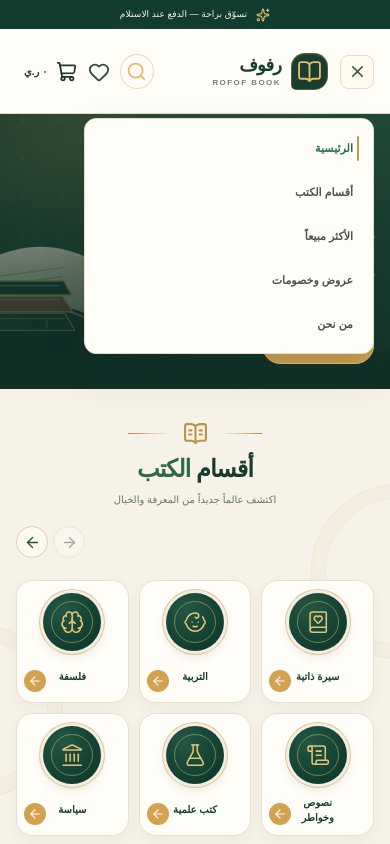
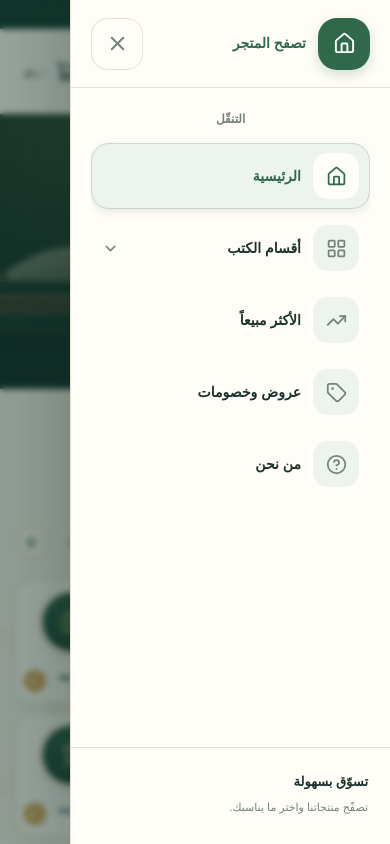
Before and after one commit to hussam461/Rofof-book, a Next.js app in the folder storefront/: page / in a window 390 px wide. Both pictures are taken after a click on the button 357 px from the left and 71 px from the top of the page. Shown: the top 844 px of the page. Built offline with nearby package versions, Linux system fonts and the light colour scheme.

Commit message:
feat: implement a polished mobile navigation drawer

```diff
--- a/storefront/src/app/styles/storefront-header.css
+++ b/storefront/src/app/styles/storefront-header.css
@@ -141,9 +141,6 @@
   position: absolute;
   z-index: -2;
   inset: 0;
-  background-image: url("/images/rofof-home-banner.svg");
-  background-position: center;
-  background-size: cover;
 }
 .home-banner-art img {
   object-fit: cover;
@@ -424,8 +421,8 @@
     min-height: 275px;
     align-items: flex-end;
   }
-  .home-banner-art {
-    background-position: 42% center;
+  .home-banner-art img {
+    object-position: 42% center;
   }
   .home-banner::after {
     background: linear-gradient(0deg, #102f27ed 0%, #102f27ac 42%, #102f2730 100%);
@@ -470,6 +467,19 @@
 .mobile-nav-toggle {
   display: none;
 }
+.mobile-menu-backdrop,
+.mobile-menu-header,
+.mobile-menu-section-label,
+.mobile-menu-icon,
+.mobile-menu-chevron,
+.mobile-menu-footer {
+  display: none;
+}
+.mobile-menu-content {
+  display: flex;
+  align-items: center;
+  gap: clamp(12px, 1.6vw, 25px);
+}
 .store-topbar {
   position: sticky;
   top: 0;
@@ -495,59 +505,195 @@
     justify-content: center;
     order: 0;
     padding: 0;
-    border: 1px solid #e5ddca;
+    border: 1px solid var(--border);
     border-radius: 8px;
-    background: #fffaf0;
-    color: #28543d;
+    background: var(--store-surface);
+    color: var(--store-brand);
   }
   .header-actions {
     display: flex;
     order: 2;
   }
   .main-navigation {
-    position: absolute;
-    z-index: 60;
-    top: calc(100% + 5px);
+    position: fixed;
+    z-index: 120;
+    top: 0;
     right: 0;
     left: auto;
-    display: none;
-    width: min(290px, calc(100vw - 32px));
+    width: min(440px, 82vw);
     min-width: 0;
+    height: 100vh;
+    height: 100dvh;
     flex-direction: column;
     align-items: stretch;
-    gap: 2px;
-    padding: 8px;
-    border: 1px solid #e6decc;
-    border-radius: 12px;
+    gap: 0;
+    overflow: hidden;
+    padding: 0 20px;
+    border-left: 1px solid var(--border);
     background: var(--store-surface);
-    box-shadow: 0 18px 40px #1b30222b;
+    box-shadow: -16px 0 50px #172a2530;
+    transform: translateX(100%);
+    visibility: hidden;
+    pointer-events: none;
+    transition: transform .28s ease, visibility .28s ease;
   }
   .main-navigation.is-open {
+    transform: translateX(0);
+    visibility: visible;
+    pointer-events: auto;
+  }
+  .mobile-menu-backdrop {
+    position: fixed;
+    z-index: 110;
+    inset: 0;
+    display: block;
+    width: 100%;
+    height: 100%;
+    padding: 0;
+    border: 0;
+    background: #102f2770;
+    backdrop-filter: blur(3px);
+    cursor: pointer;
+  }
+  .mobile-menu-header {
     display: flex;
+    min-height: 88px;
+    flex: 0 0 auto;
+    align-items: center;
+    justify-content: space-between;
+    gap: 12px;
+    margin-inline: -20px;
+    padding-inline: 20px;
+    border-bottom: 1px solid var(--border);
   }
-  .main-navigation a {
+  .mobile-menu-header > strong {
+    flex: 1;
+    color: var(--store-brand);
+    font-size: 14px;
+    font-weight: 750;
+  }
+  .main-navigation .mobile-menu-home,
+  .mobile-menu-close {
+    display: grid;
+    width: 52px;
+    height: 52px;
+    flex: 0 0 52px;
+    place-items: center;
+    border: 1px solid var(--border);
+    border-radius: 16px;
+    background: var(--store-surface);
+    color: var(--muted-foreground);
+    text-decoration: none;
+  }
+  .main-navigation .mobile-menu-home {
+    border-color: transparent;
+    border-radius: 19px;
+    background: var(--store-brand);
+    color: var(--primary-foreground);
+    box-shadow: 0 5px 12px #2f684a33;
+  }
+  .mobile-menu-close {
+    cursor: pointer;
+  }
+  .mobile-menu-close:hover {
+    background: var(--secondary);
+    color: var(--foreground);
+  }
+  .mobile-menu-content {
+    flex: 1 1 auto;
+    flex-direction: column;
+    gap: 6px;
+    overflow-y: auto;
+    padding-block: 22px 16px;
+  }
+  .mobile-menu-section-label {
+    display: block;
+    margin: 0 8px 9px;
+    color: var(--muted-foreground);
+    font-size: 12px;
+    font-weight: 650;
+  }
+  .mobile-menu-content > a {
+    display: flex;
     width: 100%;
-    min-height: 42px;
-    padding-inline: 12px;
-    border-radius: 7px;
-    font-size: 11px;
+    min-height: 66px;
+    flex: 0 0 auto;
+    align-items: center;
+    gap: 12px;
+    padding: 8px 10px;
+    border: 1px solid transparent;
+    border-radius: 18px;
+    color: var(--foreground);
+    font-size: 14px;
+    font-weight: 650;
+    text-decoration: none;
+    transition: background .18s ease, border-color .18s ease, color .18s ease;
   }
-  .main-navigation a:hover {
-    background: #f3efe5;
+  .mobile-menu-icon {
+    display: grid;
+    width: 46px;
+    height: 46px;
+    flex: 0 0 46px;
+    place-items: center;
+    border-radius: 15px;
+    background: var(--secondary);
+    color: var(--muted-foreground);
+  }
+  .mobile-menu-chevron {
+    display: block;
+    margin-inline-start: auto;
+    color: var(--muted-foreground);
+  }
+  .mobile-menu-content > a > span:nth-child(2) {
+    flex: 1;
+  }
+  .mobile-menu-content > a:hover {
+    border-color: var(--border);
+    background: var(--secondary);
+  }
+  .mobile-menu-content > a.nav-active,
+  .mobile-menu-content > a.nav-active:hover {
+    border-color: #c5d9ca;
+    background: var(--secondary);
+    color: var(--store-brand);
+    box-shadow: 0 3px 9px #1c38261a;
   }
   .main-navigation .nav-active::after {
-    right: 6px;
-    bottom: 8px;
-    left: auto;
-    width: 2px;
-    height: 25px;
+    display: none;
+  }
+  .mobile-menu-content > a.nav-active .mobile-menu-icon {
+    background: var(--store-surface);
+    color: var(--store-brand);
+  }
+  .mobile-menu-footer {
+    display: block;
+    flex: 0 0 auto;
+    margin: auto -20px 0;
+    padding: 21px 22px 27px;
+    border-top: 1px solid var(--border);
+    color: var(--foreground);
+  }
+  .mobile-menu-footer strong {
+    font-size: 13px;
+    font-weight: 750;
+  }
+  .mobile-menu-footer p {
+    margin: 5px 0 0;
+    color: var(--muted-foreground);
+    font-size: 11px;
+    line-height: 1.7;
+  }
+}
+@media (max-width: 820px) and (prefers-reduced-motion: reduce) {
+  .main-navigation {
+    transition: none;
   }
 }
 @media (max-width: 1100px) and (min-width: 821px) {
   .header-main {
     gap: 12px;
   }
-  .main-navigation {
+  .mobile-menu-content {
     gap: 11px;
   }
   .main-navigation a {
--- a/storefront/src/components/store-header.tsx
+++ b/storefront/src/components/store-header.tsx
@@ -4,7 +4,24 @@ import Link from "next/link";
 import Image from "next/image";
 import { useEffect, useRef, useState, type FormEvent } from "react";
 import type { MouseEvent } from "react";
-import { ArrowLeft, BookOpen, Heart, Menu, Minus, Plus, Search, ShoppingCart, Trash2, X } from "lucide-react";
+import {
+  ArrowLeft,
+  BookOpen,
+  ChevronDown,
+  CircleHelp,
+  Heart,
+  House,
+  LayoutGrid,
+  Menu,
+  Minus,
+  Plus,
+  Search,
+  ShoppingCart,
+  Tag,
+  TrendingUp,
+  Trash2,
+  X,
+} from "lucide-react";
 import { allBooks } from "@/lib/books";
 import { useStore } from "@/components/store-provider";
 
@@ -26,6 +43,7 @@ export function StoreHeader() {
   const favoritesButtonRef = useRef<HTMLButtonElement>(null);
   const cartButtonRef = useRef<HTMLButtonElement>(null);
   const menuButtonRef = useRef<HTMLButtonElement>(null);
+  const menuCloseButtonRef = useRef<HTMLButtonElement>(null);
   const navigationRef = useRef<HTMLElement>(null);
   const cartCount = cart.reduce((sum, item) => sum + item.quantity, 0);
   const cartTotal = cart.reduce((sum, item) => {
@@ -63,6 +81,22 @@ export function StoreHeader() {
         setPanel(null);
         setMenuOpen(false);
         setSearchOpen(false);
+        return;
+      }
+
+      if (event.key === "Tab" && menuOpen) {
+        const focusableElements = navigationRef.current?.querySelectorAll<HTMLElement>("a[href], button:not([disabled])");
+        if (!focusableElements?.length) return;
+
+        const firstElement = focusableElements[0];
+        const lastElement = focusableElements[focusableElements.length - 1];
+        if (event.shiftKey && document.activeElement === firstElement) {
+          event.preventDefault();
+          lastElement.focus();
+        } else if (!event.shiftKey && document.activeElement === lastElement) {
+          event.preventDefault();
+          firstElement.focus();
+        }
       }
     }
 
@@ -81,6 +115,18 @@ export function StoreHeader() {
     document.body.style.overflow = "hidden";
     return () => { document.body.style.overflow = previousOverflow; };
   }, [searchOpen]);
+
+  useEffect(() => {
+    if (!menuOpen) return;
+    const menuButton = menuButtonRef.current;
+    const previousOverflow = document.body.style.overflow;
+    document.body.style.overflow = "hidden";
+    menuCloseButtonRef.current?.focus();
+    return () => {
+      document.body.style.overflow = previousOverflow;
+      menuButton?.focus();
+    };
+  }, [menuOpen]);
 
   function togglePanel(nextPanel: Exclude<Panel, null>, event: MouseEvent<HTMLButtonElement>) {
     setSearchOpen(false);
@@ -127,11 +173,54 @@ export function StoreHeader() {
         </Link>
 
         <nav className={`main-navigation${menuOpen ? " is-open" : ""}`} ref={navigationRef} id="main-navigation" aria-label="التنقل الرئيسي">
-          <Link className="nav-active" href="/">الرئيسية</Link>
-          <Link href="#categories" onClick={() => setMenuOpen(false)}>أقسام الكتب</Link>
-          <Link href="#books" onClick={() => setMenuOpen(false)}>الأكثر مبيعاً</Link>
-          <Link href="#books" onClick={() => setMenuOpen(false)}>عروض وخصومات</Link>
-          <Link href="#footer" onClick={() => setMenuOpen(false)}>من نحن</Link>
+          <div className="mobile-menu-header">
+            <Link
+              className="mobile-menu-home"
+              href="/"
+              aria-label="الصفحة الرئيسية"
+              onClick={() => setMenuOpen(false)}
+            >
+              <House size={23} />
+            </Link>
+            <strong>تصفح المتجر</strong>
+            <button
+              ref={menuCloseButtonRef}
+              className="mobile-menu-close"
+              type="button"
+              onClick={() => setMenuOpen(false)}
+              aria-label="إغلاق القائمة"
+            >
+              <X size={23} />
+            </button>
+          </div>
+          <div className="mobile-menu-content">
+            <span className="mobile-menu-section-label">التنقّل</span>
+            <Link className="nav-active" href="/" onClick={() => setMenuOpen(false)}>
+              <span className="mobile-menu-icon"><House size={21} /></span>
+              <span>الرئيسية</span>
+            </Link>
+            <Link href="#categories" onClick={() => setMenuOpen(false)}>
+              <span className="mobile-menu-icon"><LayoutGrid size={21} /></span>
+              <span>أقسام الكتب</span>
+              <ChevronDown className="mobile-menu-chevron" size={17} />
+            </Link>
+            <Link href="#best-sellers" onClick={() => setMenuOpen(false)}>
+              <span className="mobile-menu-icon"><TrendingUp size={21} /></span>
+              <span>الأكثر مبيعاً</span>
+            </Link>
+            <Link href="#books" onClick={() => setMenuOpen(false)}>
+              <span className="mobile-menu-icon"><Tag size={21} /></span>
+              <span>عروض وخصومات</span>
+            </Link>
+            <Link href="#footer" onClick={() => setMenuOpen(false)}>
+              <span className="mobile-menu-icon"><CircleHelp size={21} /></span>
+              <span>من نحن</span>
+            </Link>
+          </div>
+          <div className="mobile-menu-footer">
+            <strong>تسوّق بسهولة</strong>
+            <p>تصفّح منتجاتنا واختر ما يناسبك.</p>
+          </div>
         </nav>
 
         <div className="header-actions">
@@ -180,6 +269,8 @@ export function StoreHeader() {
           )}
         </div>
       </div>
+
+      {menuOpen && <button className="mobile-menu-backdrop" type="button" onClick={() => setMenuOpen(false)} aria-label="إغلاق القائمة" />}
 
       {searchOpen && (
         <div className="store-search-overlay">
```
